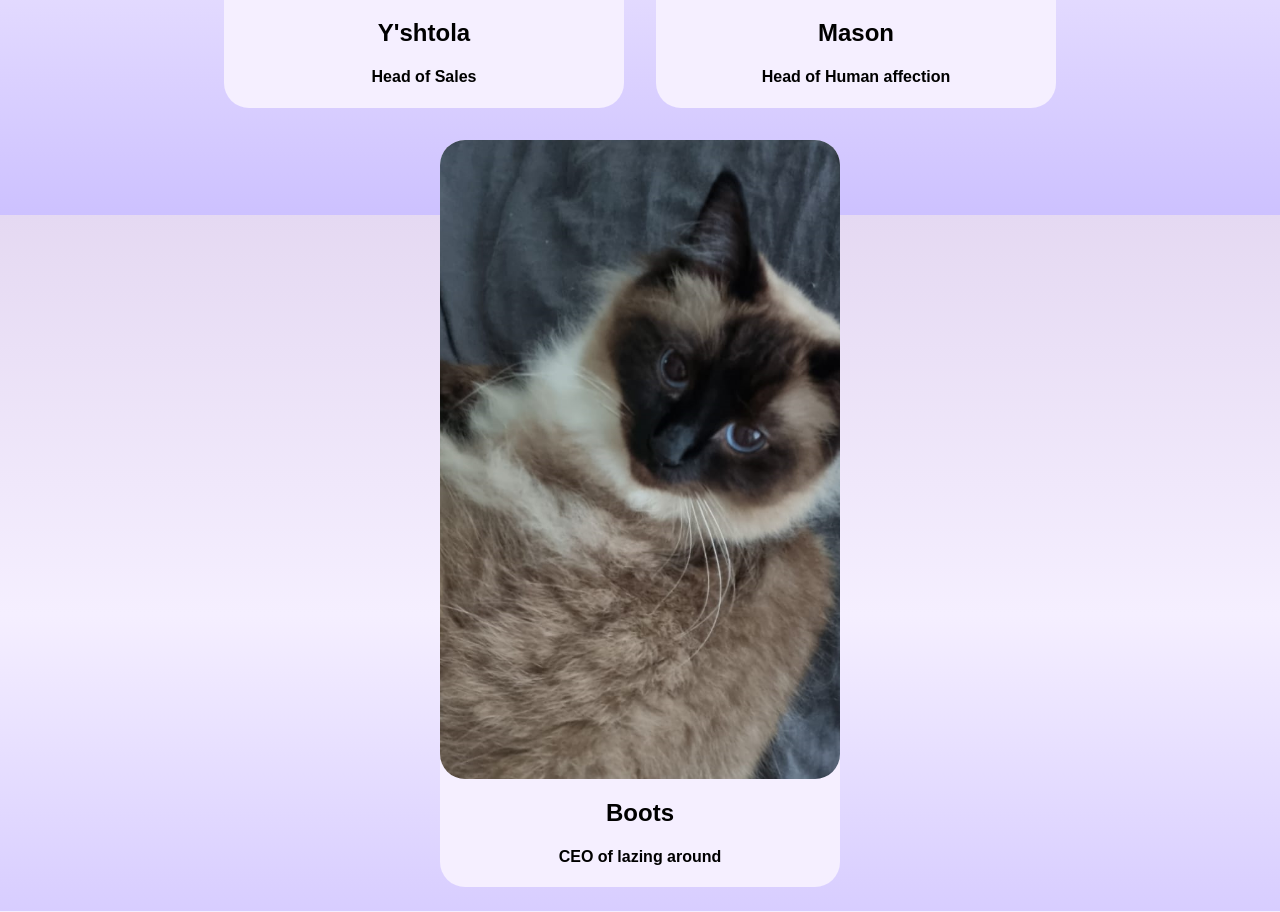
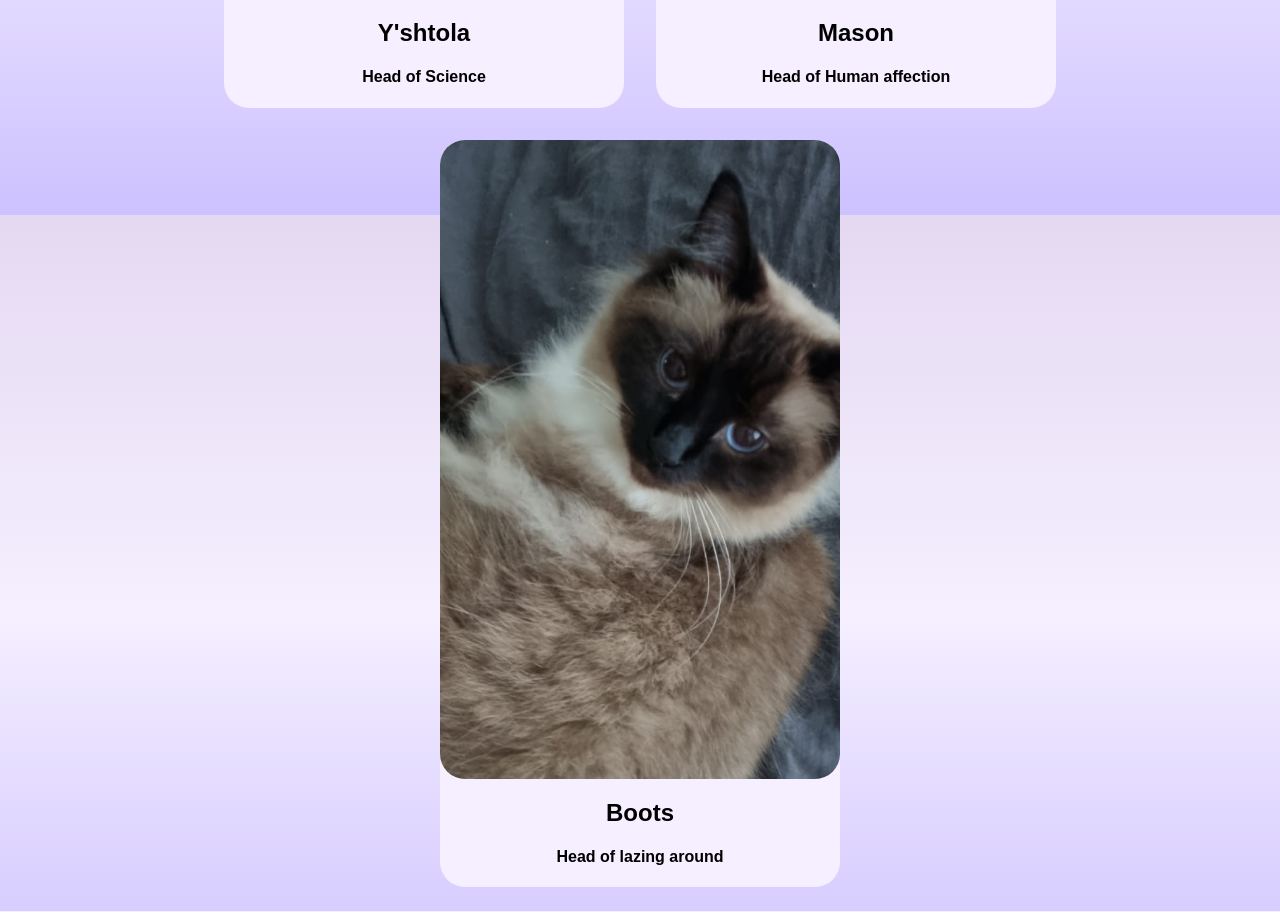
Before and after one commit to Domeimeie/WT-F_ATL1, a PHP site: page /team.php in a window 1280 px wide. Shown: the part 1385-2297 px from the top of the page. Run offline with PHP 8.4, Linux system fonts and the light colour scheme.

Commit message:
Adjusted employee positions to reflect current website lore

```diff
--- a/team.php
+++ b/team.php
@@ -43,7 +43,7 @@
       </picture>
       <div class="employeeDesc">
         <h2>Y'shtola</h2>
-        <h4>Head of Sales</h4>
+        <h4>Head of Science</h4>
       </div>
     </div><div class="employee">
       <picture class="employeePicture">
@@ -61,7 +61,7 @@
       </picture>
       <div class="employeeDesc">
         <h2>Boots</h2>
-        <h4>CEO of lazing around</h4>
+        <h4>Head of lazing around</h4>
       </div>
     </div>
   </main>
```
